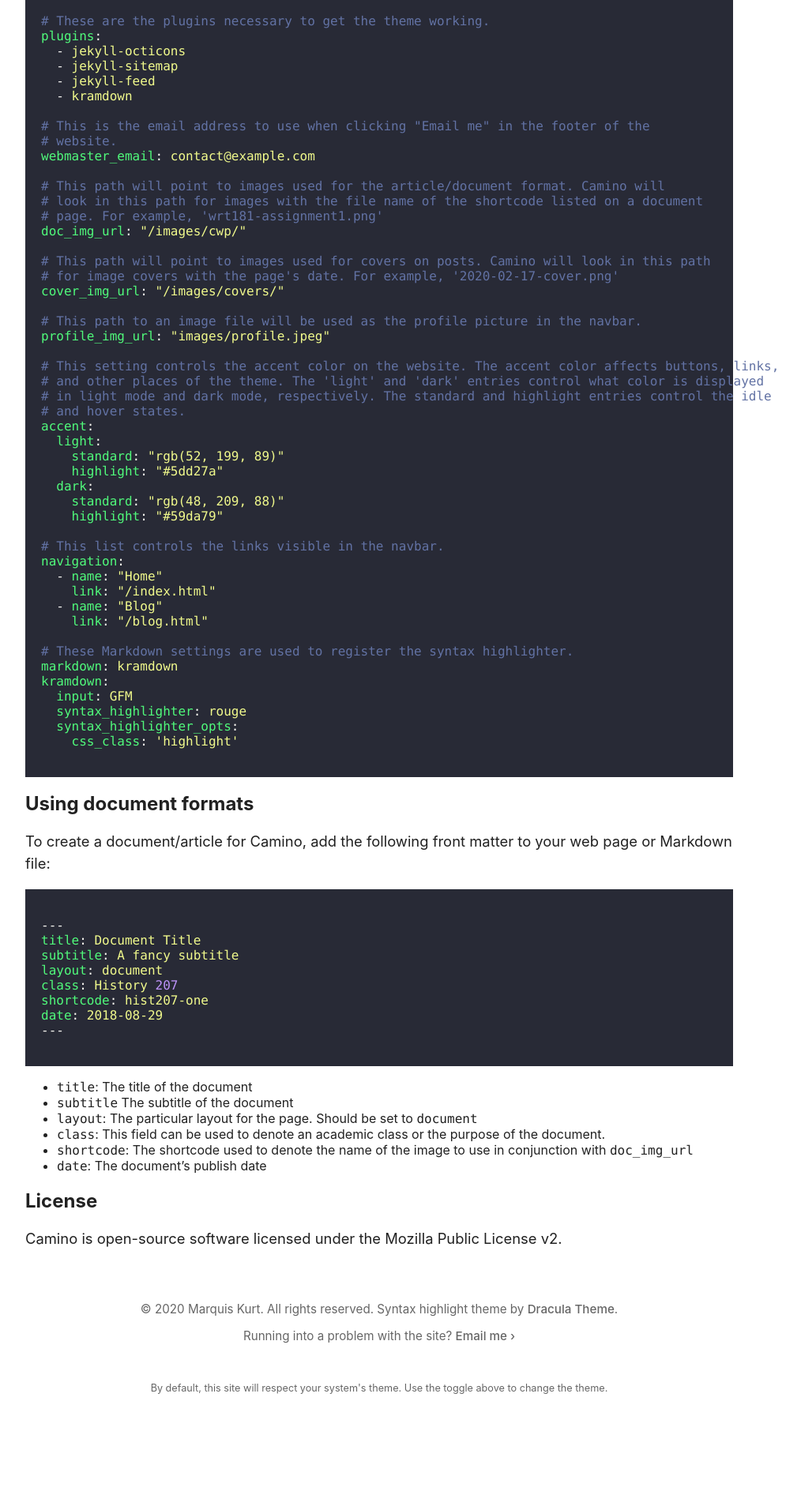
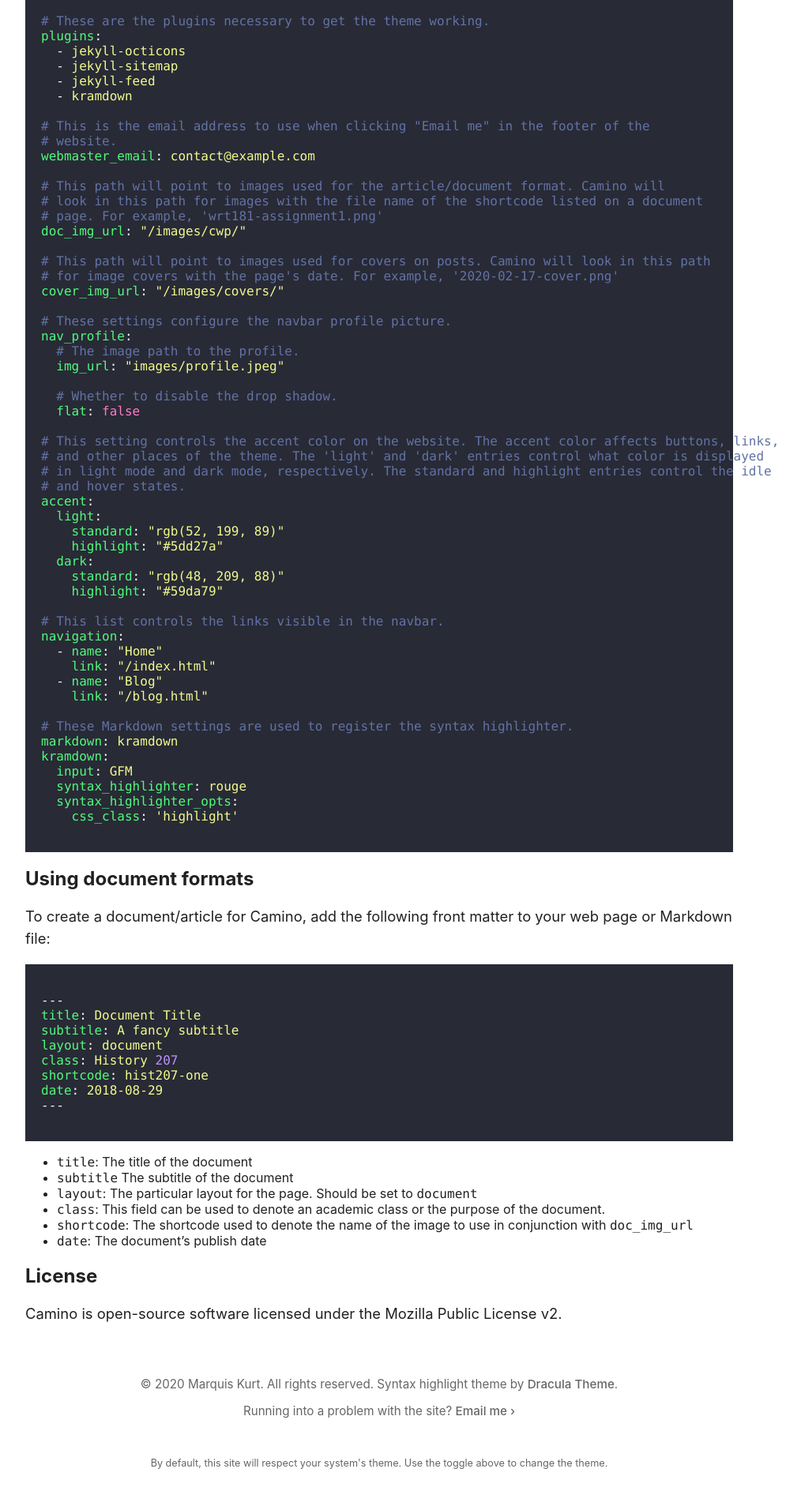
Before and after one commit to alicerunsonfedora/camino, a Jekyll site: the page built from README.md, in a window 1280 px wide. Shown: the part 1542-3435 px from the top of the page at 79% size, without its empty margins (160-1174 px from the left). Built offline with Jekyll 4.4.1, drawn with Linux system fonts in a browser that asks for light colours; some web fonts are replaced; our own code applies the rules of GitHub Pages for plain Markdown files; before the commit the page ends 3340 px from its top, so only the background shows below that.

Commit message:
[_includes + assets + camino] Customize navbar profile settings

```diff
--- a/README.md
+++ b/README.md
@@ -53,8 +53,13 @@ doc_img_url: "/images/cwp/"
 # for image covers with the page's date. For example, '2020-02-17-cover.png'
 cover_img_url: "/images/covers/"
 
-# This path to an image file will be used as the profile picture in the navbar.
-profile_img_url: "images/profile.jpeg"
+# These settings configure the navbar profile picture.
+nav_profile:
+  # The image path to the profile.
+  img_url: "images/profile.jpeg"
+
+  # Whether to disable the drop shadow.
+  flat: false
 
 # This setting controls the accent color on the website. The accent color affects buttons, links,
 # and other places of the theme. The 'light' and 'dark' entries control what color is displayed
--- a/_config.yml
+++ b/_config.yml
@@ -10,7 +10,10 @@ webmaster_email: webmaster@marquiskurt.net
 
 doc_img_url: "/images/cwp/"
 cover_img_url: "/images/covers/"
-profile_img_url: "logo.svg"
+
+nav_profile:
+  img_url: "logo.svg"
+  flat: false
 
 accent:
   light:
--- a/_includes/navbar.html
+++ b/_includes/navbar.html
@@ -1,5 +1,5 @@
 <nav class="nav-header">
-    <img class="nav-profile" src="{{ site.baseurl }}/{{ site.profile_img_url }}"/>
+    <img class="nav-profile {% if nav_profile.flat %}no-shadow{% endif %}" src="{{ site.baseurl }}/{{ site.nav_profile.img_url }}"/>
     <h1>{{ site.title }}</h1>
     <p>{{ site.description }}</p>
     <div class="nav-mobile-menu-button" onclick="mobileMenu()">
--- a/assets/camino.css
+++ b/assets/camino.css
@@ -108,6 +108,10 @@ pre, code {
     width: 10%;
     box-shadow: 0 2px 4px #111;
     border-radius: 50%;
+}
+
+.nav-header .nav-profile.no-shadow {
+    box-shadow: none;
 }
 
 .nav-links {
```
